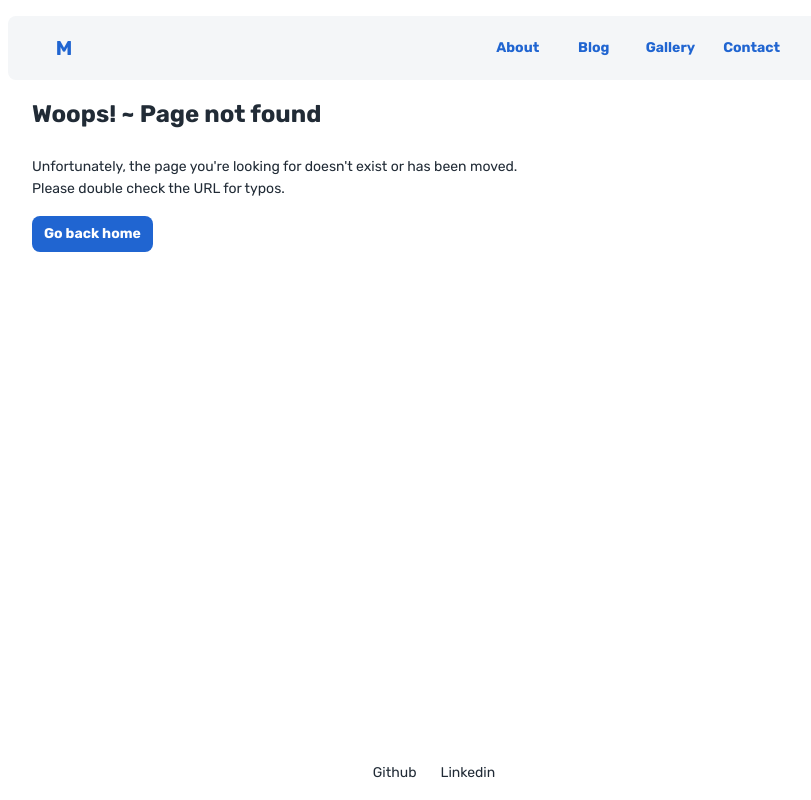
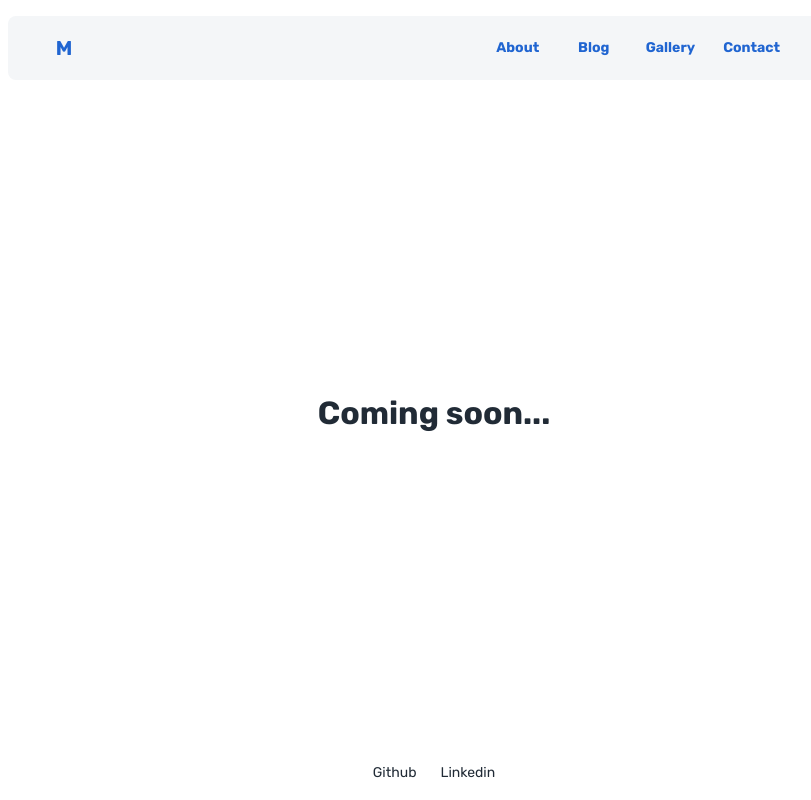
Before and after one commit to mahmutoz/mahmut.info, a Next.js app: page /coming-soon in a window 1280 px wide. Before the commit this address had no page. Shown: the whole page, without its empty margins (206-1017 px from the left). Built offline with nearby package versions, Linux system fonts and the light colour scheme; some icons are missing.

Commit message:
feat: add coming soon page

```diff
--- /dev/null
+++ b/src/app/coming-soon/page.tsx
@@ -0,0 +1,5 @@
+import { ComingSoonView } from '@/sections/coming-soon/view'
+
+export default function Page() {
+  return <ComingSoonView />
+}
--- a/src/layouts/main/header.tsx
+++ b/src/layouts/main/header.tsx
@@ -93,7 +93,7 @@ export default function Header() {
           <Stack direction="row" spacing={1.5}>
             {smUp &&
               navItems.map((item) => (
-                <Button key={item.path} onClick={() => router.push(item.path)}>
+                <Button key={item.title} onClick={() => router.push(item.path)}>
                   {item.title}
                 </Button>
               ))}
--- a/src/routes/paths.ts
+++ b/src/routes/paths.ts
@@ -1,7 +1,7 @@
 export const paths = {
   home: '/',
-  about: '/about',
-  blog: '/blog',
-  gallery: '/gallery',
-  contact: '/contact',
+  about: '/coming-soon',
+  blog: '/coming-soon',
+  gallery: '/coming-soon',
+  contact: '/coming-soon',
 }
--- /dev/null
+++ b/src/sections/coming-soon/view/coming-soon-view.tsx
@@ -0,0 +1,18 @@
+import Box from '@mui/material/Box'
+import Typography from '@mui/material/Typography'
+
+export default function ComingSoonView() {
+  return (
+    <Box
+      sx={{
+        display: 'flex',
+        flexDirection: 'column',
+        height: 1,
+      }}
+    >
+      <Typography variant="h3" m="auto">
+        Coming soon...
+      </Typography>
+    </Box>
+  )
+}
--- /dev/null
+++ b/src/sections/coming-soon/view/index.ts
@@ -0,0 +1 @@
+export { default as ComingSoonView } from './coming-soon-view'
```
